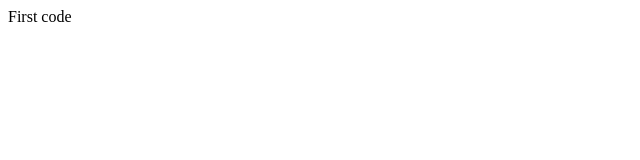
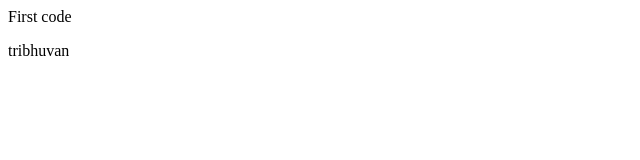
Before and after one commit to tribhuvan4/TizenApplication, a plain HTML site: page moduleCode/app/index.html in a window 1280 px wide. Shown: the full height of the page, 0-640 px from the left. Drawn offline with Linux system fonts and the light colour scheme.

Commit message:
mu code addded

```diff
--- a/moduleCode/app/index.html
+++ b/moduleCode/app/index.html
@@ -8,6 +8,7 @@
 
     <div class="view-container">
       <div class="view-frame">First code</div>
+	  <p>tribhuvan</p>
     </div>
 
   </body>
```
